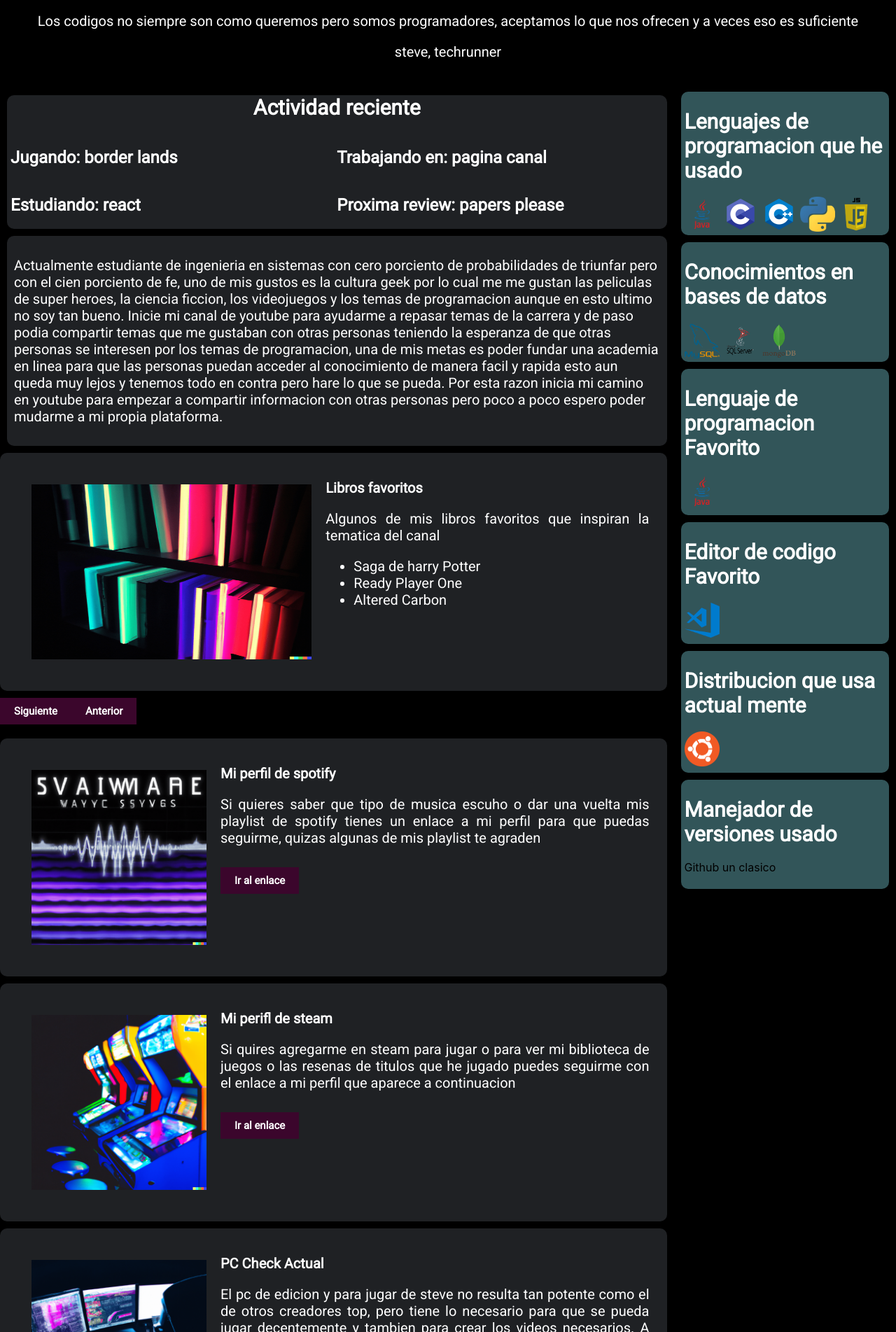
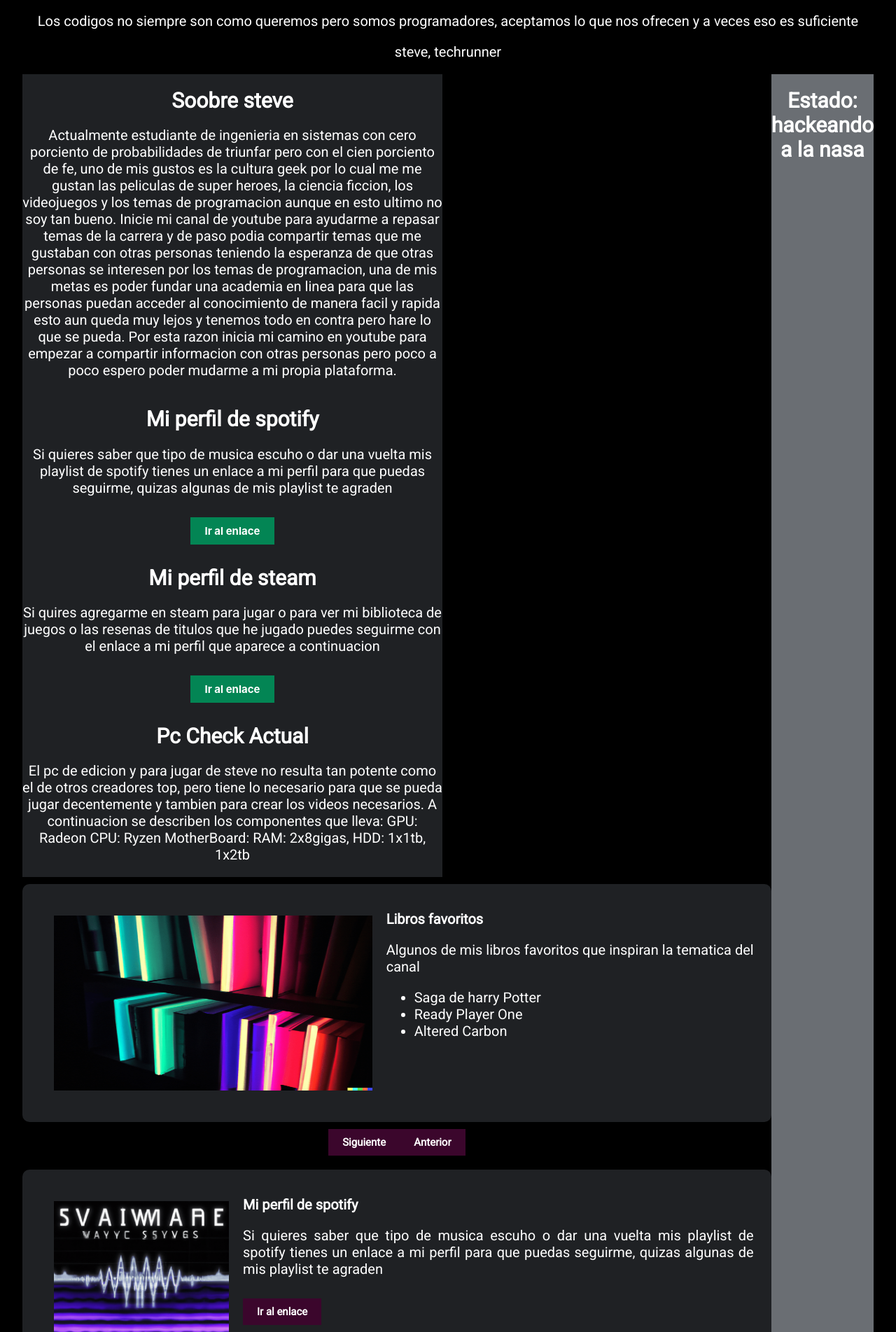
Before and after one commit to SteveBartmoss/steveapp, a React (Create React App) app: page /steve in a window 1280 px wide. Shown: the part 657-2560 px from the top of the page at 70% size. Built offline with nearby package versions, Linux system fonts and the light colour scheme.

Commit message:
add a new elements for the new dising in the steve page

```diff
--- a/src/pages/Steve.js
+++ b/src/pages/Steve.js
@@ -9,8 +9,8 @@ import Lateral from "../component/LateralSteve";
 import Pie from "../component/Pie";
 
 
-function Steve(){
-    return(
+function Steve() {
+    return (
 
         <>
             <Portada image={"/Assets/steveA.png"} />
@@ -23,12 +23,82 @@ function Steve(){
                     <p className="Content">steve, techrunner</p>
                 </div>
                 <div className="div-menu-item">
+                    <div className="div-flex-item">
+                        <div className="item-mid">
+                            <h1 className="title1">Soobre steve</h1>
+                            <p className="Content">Actualmente estudiante de ingenieria en sistemas con cero porciento de probabilidades
+                                de triunfar pero con el cien porciento de fe, uno de mis gustos es la cultura geek por lo cual me
+                                me gustan las peliculas de super heroes, la ciencia ficcion, los videojuegos y los temas de programacion
+                                aunque en esto ultimo no soy tan bueno. Inicie mi canal de youtube para ayudarme a repasar temas de la
+                                carrera y de paso podia compartir temas que me gustaban con otras personas teniendo la esperanza de que
+                                otras personas se interesen por los temas de programacion, una de mis metas es poder fundar una academia en
+                                linea para que las personas puedan acceder al conocimiento de manera facil y rapida esto aun queda muy lejos
+                                y tenemos todo en contra pero hare lo que se pueda. Por esta razon inicia mi camino en youtube para empezar a
+                                compartir informacion con otras personas pero poco a poco espero poder mudarme a mi propia plataforma.
+                            </p>
+                        </div>
 
+                        <div className="item-mid">
+                            <h1 className="title1">Mi perfil de spotify</h1>
+                            <p className="Content">Si quieres saber que tipo de musica escuho o dar una vuelta mis playlist de spotify tienes un enlace a mi perfil
+                                para que puedas seguirme, quizas algunas de mis playlist te agraden
+                            </p>
+                            <a className="dumix-btn">Ir al enlace</a>
+                        </div>
+
+                        <div className="item-mid">
+                            <h1 className="title1">Mi perfil de steam</h1>
+                            <p className="Content">Si quires agregarme en steam para jugar o para ver mi biblioteca de juegos o las resenas de titulos que he jugado
+                                puedes seguirme con el enlace a mi perfil que aparece a continuacion
+                            </p>
+                            <a className="dumix-btn">Ir al enlace</a>
+                        </div>
+                        <div className="item-mid">
+                            <h1 className="title1">Pc Check Actual</h1>
+                            <p className="Content">El pc de edicion y para jugar de steve no resulta tan potente como el de otros creadores top, pero tiene
+                                lo necesario para que se pueda jugar decentemente y tambien para crear los videos necesarios. A continuacion
+                                se describen los componentes que lleva:
+                                GPU: Radeon
+                                CPU: Ryzen
+                                MotherBoard:
+                                RAM: 2x8gigas,
+                                HDD: 1x1tb, 1x2tb</p>
+                        </div>
+                        <Grid />
+
+                        <Data imge={"/Assets/music.png"} title="Mi perfil de spotify"
+                            paragrap="Si quieres saber que tipo de musica escuho o dar una vuelta mis playlist de spotify tienes un enlace a mi perfil
+                            para que puedas seguirme, quizas algunas de mis playlist te agraden"
+                            url="https://open.spotify.com/user/31oqe6wxs3fjglyrintoskfe342u?si=33e8b9d8974346b4"
+                        />
+
+                        <Data imge={"/Assets/arcade.png"} title="Mi perifl de steam"
+                            paragrap="Si quires agregarme en steam para jugar o para ver mi biblioteca de juegos o las resenas de titulos que he jugado
+                            puedes seguirme con el enlace a mi perfil que aparece a continuacion"
+                            url="https://steamcommunity.com/id/tonyhallan/"
+                        />
+
+                        <Stiker imge={"/Assets/steveA.png"} title="PC Check Actual"
+                            paragrap="El pc de edicion y para jugar de steve no resulta tan potente como el de otros creadores top, pero tiene
+                            lo necesario para que se pueda jugar decentemente y tambien para crear los videos necesarios. A continuacion
+                            se describen los componentes que lleva:
+                            GPU: Radeon
+                            CPU: Ryzen
+                            MotherBoard:
+                            RAM: 2x8gigas,
+                            HDD: 1x1tb, 1x2tb"
+                        />
+
+
+                    </div>
+                    <div className="item-lateral">
+                        <h1 className="title1">Estado: hackeando a la nasa</h1>
+                    </div>
                 </div>
             </div>
             <div className="grid-steve">
                 <div className="main-contetn">
-                <Actividad juego={"border lands"} trabajo={"pagina canal"} estudio={"react"} review={"papers please"}/>
+                    <Actividad juego={"border lands"} trabajo={"pagina canal"} estudio={"react"} review={"papers please"} />
 
                     <div className="biblio">
                         <p>Actualmente estudiante de ingenieria en sistemas con cero porciento de probabilidades
@@ -44,7 +114,7 @@ function Steve(){
                     </div>
 
 
-                <Grid/>
+                    <Grid />
 
                     <Data imge={"/Assets/music.png"} title="Mi perfil de spotify"
                         paragrap="Si quieres saber que tipo de musica escuho o dar una vuelta mis playlist de spotify tienes un enlace a mi perfil
@@ -72,13 +142,13 @@ function Steve(){
 
                 </div>
 
-                <Lateral/>
+                <Lateral />
 
             </div>
             <div className="Contenedor">
 
             </div>
-        <Pie/>
+            <Pie />
         </>
 
     );
```
Lines whose indentation alone changed are shown as unchanged.
